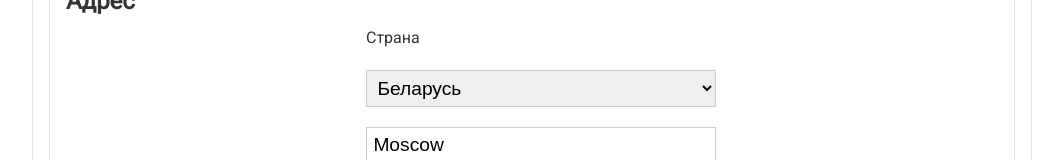
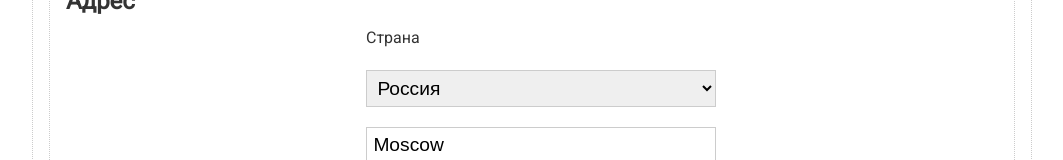
Before and after one commit to alex00788/angular-course, an Angular app: page / in a window 1280 px wide. Shown: the part 337-497 px from the top of the page, without its empty margins (108-1171 px from the left). Built offline with nearby package versions, Linux system fonts and the light colour scheme.

Commit message:
сделал дополнение к уроку 58

```diff
--- a/src/app/app.component.html
+++ b/src/app/app.component.html
@@ -1,12 +1,10 @@
 <div class="container">
   <form class="card" [formGroup]="perForm" (ngSubmit)="metodSubmit()">
      <h1>Angular Forms</h1>
-
         <div class="form-control">
           <label>Email</label>
             <input type="text" placeholder="Email" formControlName="email">
-            <div *ngIf="perForm.get('email').invalid && perForm.get('email').touched"
-                    class="validation">
+              <div *ngIf="perForm.get('email').invalid && perForm.get('email').touched" class="validation">
                 <small *ngIf="perForm.get('email').errors.required">поле не может быть пустым </small>
                 <small *ngIf="perForm.get('email').errors.email"> введите корректный email</small>
               </div>
@@ -15,9 +13,10 @@
         <div class="form-control">
           <label>Пароль</label>
             <input type="password" placeholder="Пароль" formControlName="password">
-            <div *ngIf="perForm.get('password').invalid && perForm.get('password').touched"
-                    class="validation">
-                <small *ngIf="perForm.get('password').errors.required">поле не может быть пустым </small>
+              <div *ngIf="perForm.get('password').invalid && perForm.get('password').touched" class="validation">
+                <small *ngIf="perForm.get('password').errors.required"
+                > поле не может быть пустым
+                </small>
                 <small *ngIf="perForm.get('password').errors.minlength">
                     введите не менее  {{perForm.get('password').errors.minlength.requiredLength}}.
                     сейчас {{perForm.get('password').errors.minlength.actualLength}}
@@ -27,14 +26,15 @@
 
         <div class="card" formGroupName="address">
           <h2>Адрес</h2>
-
             <div class="form-control">
               <label>Страна</label>
-
-                <select formControlName="strana">
-                    <option value="ru">Россия</option>
-                    <option value="ua">Украина</option>
-                    <option value="by">Беларусь</option>
+                <select formControlName="strana" (change)="changeCity()">
+<!--                    <option value="ru">Россия</option>-->
+<!--                    <option value="ua">Украина</option>-->
+<!--                    <option value="by">Беларусь</option>-->
+                  <option *ngFor="let country of metod()" value="{{ country.abr }}"
+                  >{{ country.name }}
+                  </option>
                 </select>
             </div>
 
@@ -42,7 +42,7 @@
                 <input type="text" formControlName="gorod">
             </div>
 
-            <button class="btn" type="button" (click)="setStrana()">Выбрать столицу</button>
+            <button class="btn" type="button" (click)="setCountry()">Выбрать столицу</button>
         </div>
 
         <div class="card">
--- a/src/app/app.component.ts
+++ b/src/app/app.component.ts
@@ -22,7 +22,7 @@ export class AppComponent implements OnInit {
           Validators.minLength(4)]),
 
     address: new FormGroup({
-            strana: new FormControl('by'),
+      strana: new FormControl('ru'),
       gorod: new FormControl('Moscow', Validators.required)
       })
     })
@@ -36,15 +36,28 @@ export class AppComponent implements OnInit {
     }
   }
 
-    setStrana() {
-        const perSetGorod = {
+  metod() {
+      return [
+         { abr: 'ru', name: 'Россия', capital: 'Москва'},
+         { abr: 'ua', name: 'Украина', capital: 'Киев'},
+         { abr: 'by', name: 'Беларусь', capital: 'Минск'},
+      ]
+  }
+
+  setCountry() {
+    const perSetCiti = {
       ru: 'Moscow',
-            by: 'Минск'
+      by: 'Минск',
+      an: 'англия'
     }
-        const perGorodKluch = this.perForm.get('address').get('strana').value
-        const perGorod = perSetGorod [perGorodKluch]
-        console.log(perGorod);
-        this.perForm.patchValue({
-            address: {gorod: perGorod}})
+      const perKluch = this.perForm.get('address').get('strana').value
+      const perGorod = this.metod()
+          .filter( ( perAny1 ) => perAny1.abr === perKluch)
+          .map( perAny22 => perAny22.capital)
+      this.perForm.patchValue({address: {gorod: perGorod + ' и что угодно'}})
+  }
+
+  changeCity() {
+        this.setCountry()
   }
 }
```
Also changed, not shown: src/projekt.txt. Lines whose indentation alone changed are shown as unchanged.
